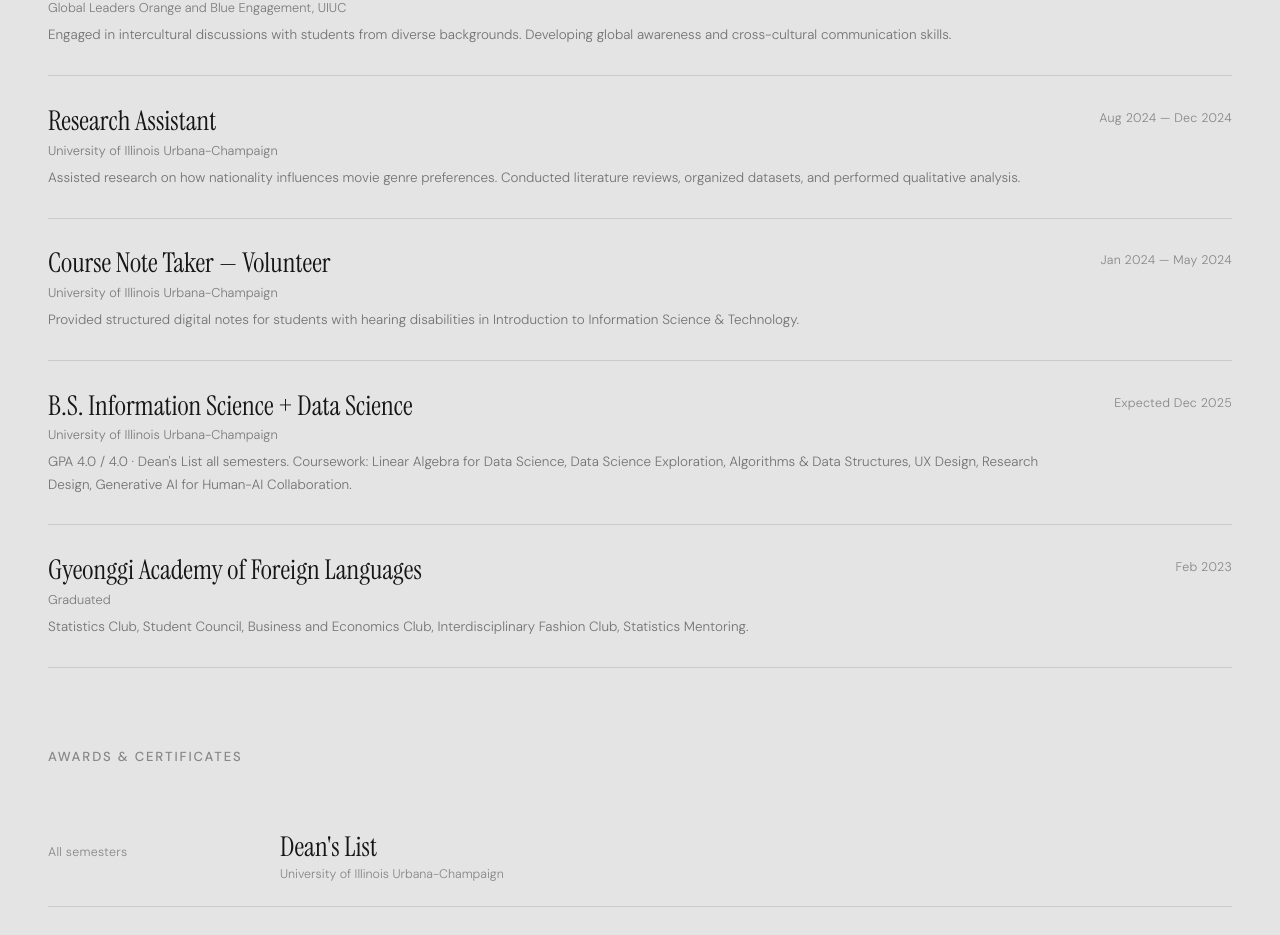
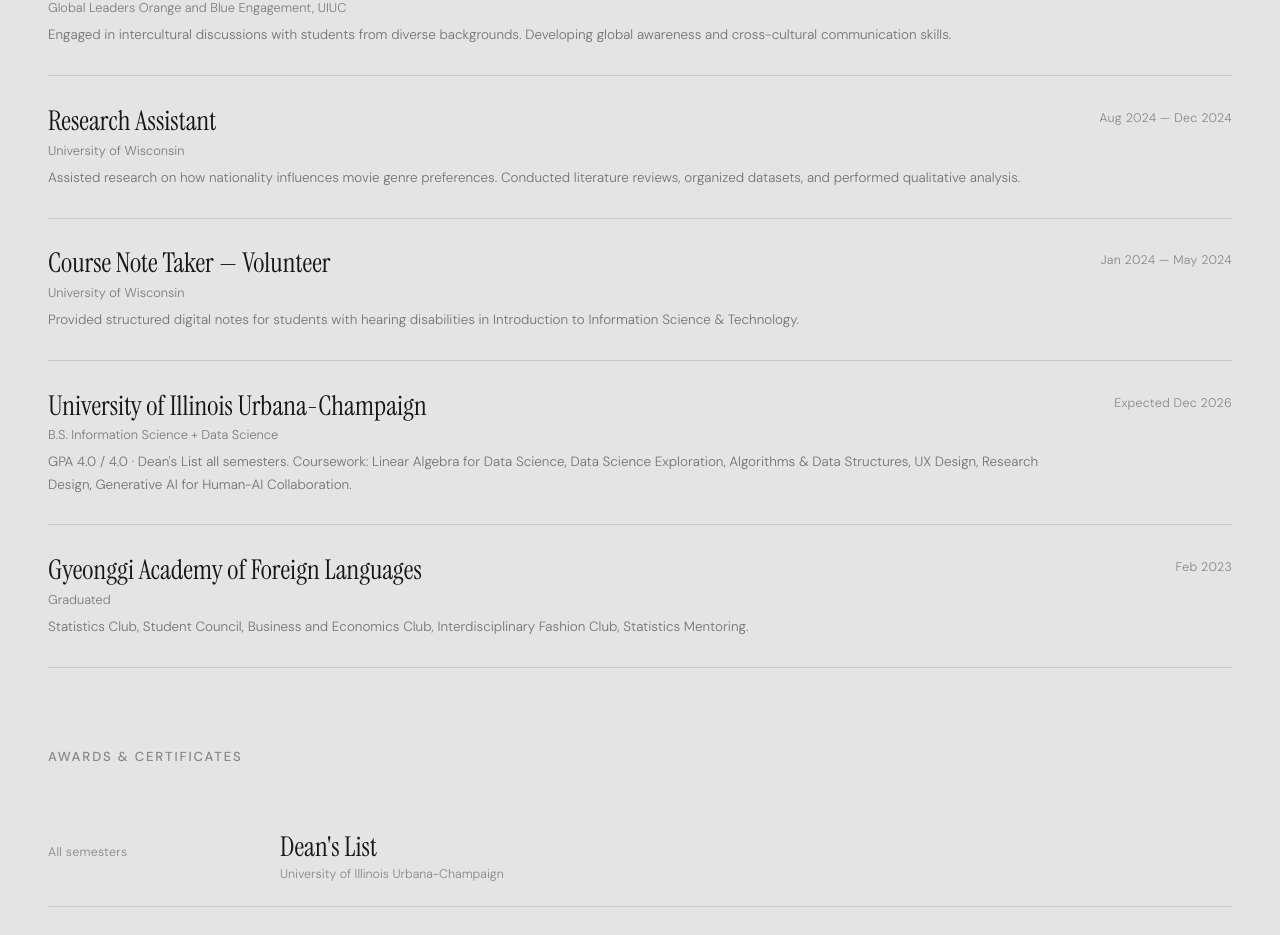
Before and after one commit to sageskim/sage-portfolio, a Next.js app: page / in a window 1280 px wide. Shown: the part 1697-2632 px from the top of the page. Built offline with nearby package versions, Linux system fonts and the light colour scheme.

Commit message:
Update page.tsx

```diff
--- a/app/page.tsx
+++ b/app/page.tsx
@@ -10,9 +10,9 @@
   { year: "Aug 2025 — Present", title: "ATLAS — STAT Team Member", place: "Association of The Liberal Arts and Sciences, UIUC", desc: "Collaborating on data analysis projects using Python and GitHub. Developed a loan approval prediction model; building an interactive Streamlit dashboard. Preparing for datathon competitions." },
   { year: "Jan 2025 — Jan 2026", title: "KARD — Design Team Lead", place: "Korean Art Architecture Design Association, UIUC", desc: "Led design team, managed project timelines and deliverables. Designed promotional materials and brand identities including a social running app (Planet Runner) and an exhibition discovery app (Voir)." },
   { year: "Jan 2026 — Present", title: "GLOBE — Member", place: "Global Leaders Orange and Blue Engagement, UIUC", desc: "Engaged in intercultural discussions with students from diverse backgrounds. Developing global awareness and cross-cultural communication skills." },
-  { year: "Aug 2024 — Dec 2024", title: "Research Assistant", place: "University of Illinois Urbana-Champaign", desc: "Assisted research on how nationality influences movie genre preferences. Conducted literature reviews, organized datasets, and performed qualitative analysis." },
-  { year: "Jan 2024 — May 2024", title: "Course Note Taker — Volunteer", place: "University of Illinois Urbana-Champaign", desc: "Provided structured digital notes for students with hearing disabilities in Introduction to Information Science & Technology." },
-  { year: "Expected Dec 2025", title: "B.S. Information Science + Data Science", place: "University of Illinois Urbana-Champaign", desc: "GPA 4.0 / 4.0 · Dean's List all semesters. Coursework: Linear Algebra for Data Science, Data Science Exploration, Algorithms & Data Structures, UX Design, Research Design, Generative AI for Human-AI Collaboration." },
+  { year: "Aug 2024 — Dec 2024", title: "Research Assistant", place: "University of Wisconsin", desc: "Assisted research on how nationality influences movie genre preferences. Conducted literature reviews, organized datasets, and performed qualitative analysis." },
+  { year: "Jan 2024 — May 2024", title: "Course Note Taker — Volunteer", place: "University of Wisconsin", desc: "Provided structured digital notes for students with hearing disabilities in Introduction to Information Science & Technology." },
+  { year: "Expected Dec 2026", title: "University of Illinois Urbana-Champaign", place: "B.S. Information Science + Data Science", desc: "GPA 4.0 / 4.0 · Dean's List all semesters. Coursework: Linear Algebra for Data Science, Data Science Exploration, Algorithms & Data Structures, UX Design, Research Design, Generative AI for Human-AI Collaboration." },
   { year: "Feb 2023", title: "Gyeonggi Academy of Foreign Languages", place: "Graduated", desc: "Statistics Club, Student Council, Business and Economics Club, Interdisciplinary Fashion Club, Statistics Mentoring." },
 ];
 
```
